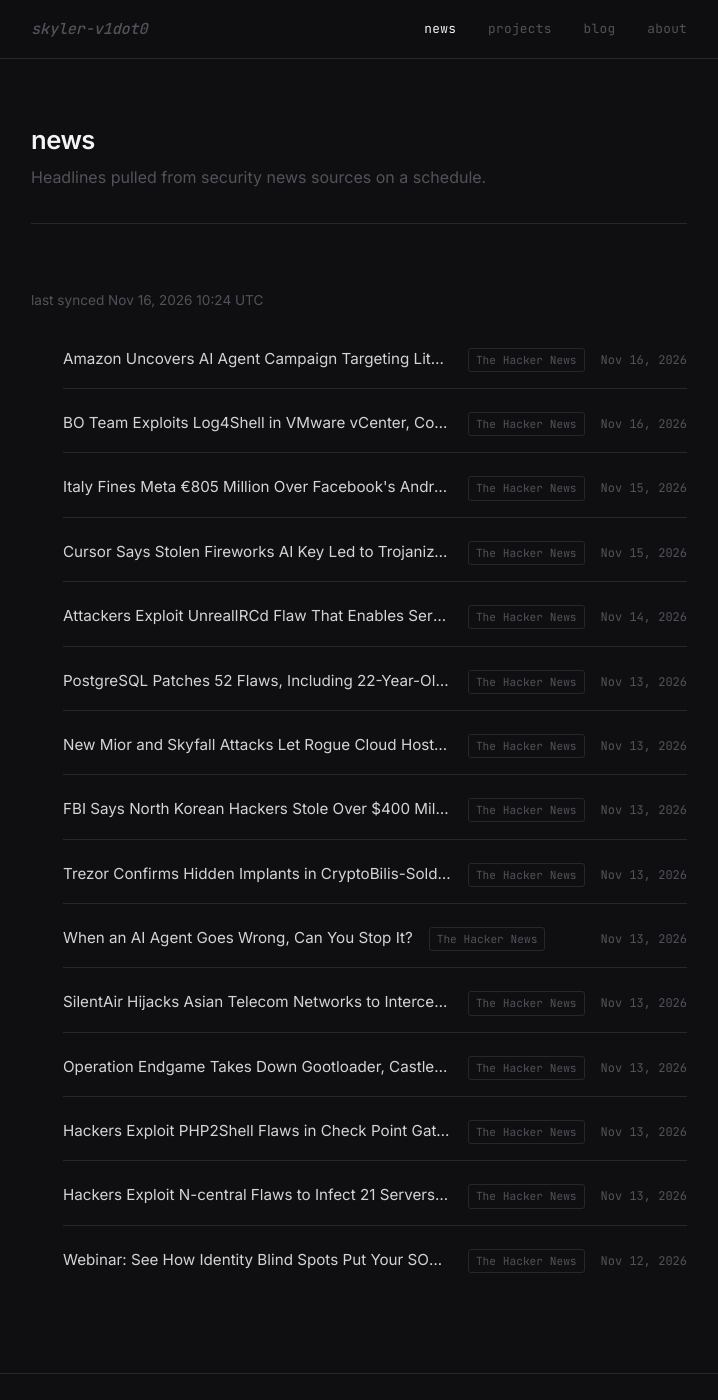
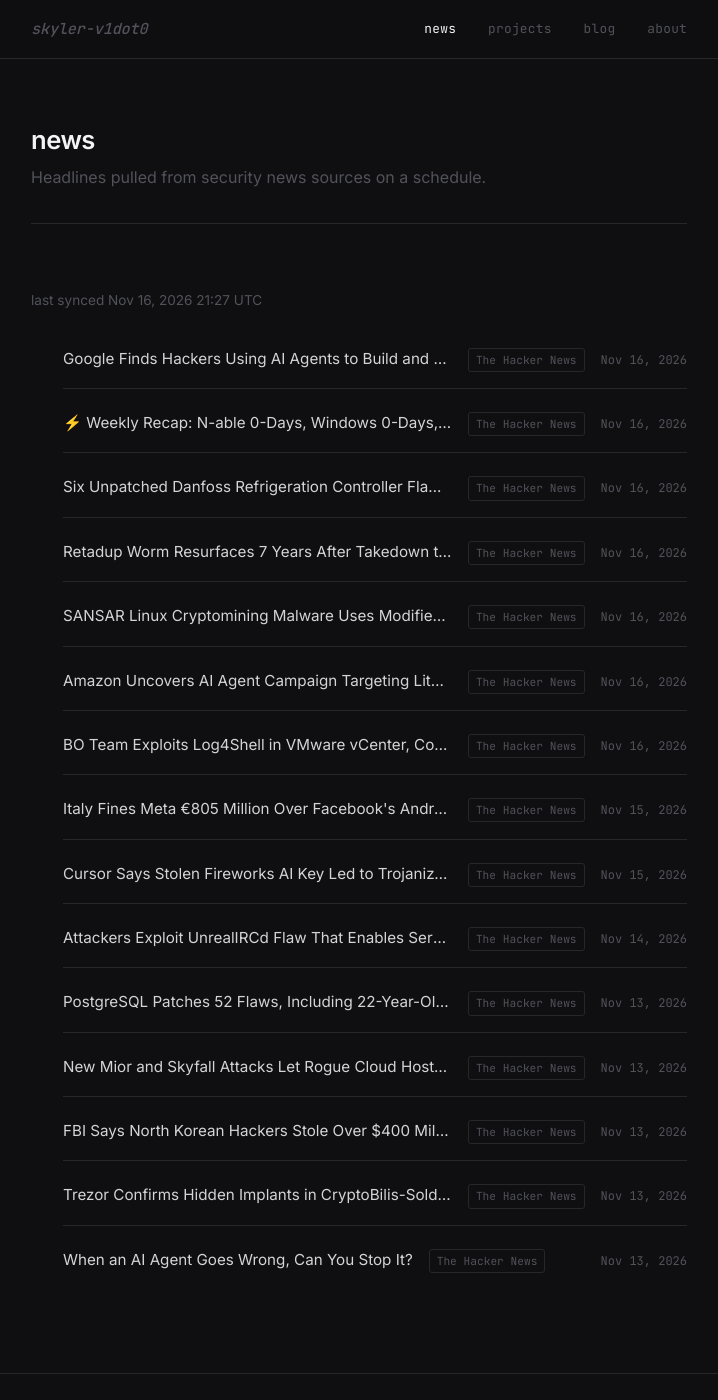
Before and after one commit to skyler-v1dot0/personal-site, a Jekyll site: the page built from news.html, in a window 1280 px wide and 1400 px high. Shown: the whole window, without its empty margins (281-999 px from the left). Built offline with Jekyll 4.4.1, drawn with Linux system fonts in a browser that asks for light colours.

Commit message:
chore: sync news feed [skip ci]

```diff
--- a/_data/news.yml
+++ b/_data/news.yml
@@ -1,6 +1,30 @@
 ---
-updated_at: '2026-11-16T10:24:07Z'
+updated_at: '2026-11-16T21:27:27Z'
 items:
+- title: Google Finds Hackers Using AI Agents to Build and Run Exploits From Software
+    Patches
+  url: https://thehackernews.com/2026/11/google-finds-hackers-using-ai-agents-to.html
+  source: The Hacker News
+  published: '2026-11-16T14:00:00Z'
+- title: "⚡ Weekly Recap: N-able 0-Days, Windows 0-Days, Chrome 0-Days, Fridge 0-Days,
+    and More Bad Days"
+  url: https://thehackernews.com/2026/11/weekly-recap-n-able-0-days-windows-0.html
+  source: The Hacker News
+  published: '2026-11-16T13:27:20Z'
+- title: Six Unpatched Danfoss Refrigeration Controller Flaws Could Allow Remote Takeover
+    Without Login
+  url: https://thehackernews.com/2026/11/six-unpatched-danfoss-refrigeration.html
+  source: The Hacker News
+  published: '2026-11-16T12:34:21Z'
+- title: Retadup Worm Resurfaces 7 Years After Takedown to Spread CoffeeLoader Malware
+  url: https://thehackernews.com/2026/11/retadup-worm-resurfaces-7-years-after.html
+  source: The Hacker News
+  published: '2026-11-16T12:33:18Z'
+- title: SANSAR Linux Cryptomining Malware Uses Modified NVIDIA Library to Hide GPU
+    Activity
+  url: https://thehackernews.com/2026/11/sansar-linux-cryptomining-malware-uses.html
+  source: The Hacker News
+  published: '2026-11-16T09:32:57Z'
 - title: Amazon Uncovers AI Agent Campaign Targeting LiteLLM, Dify, and Other Apps
     for API Keys
   url: https://thehackernews.com/2026/11/amazon-uncovers-ai-agent-campaign.html
@@ -49,28 +73,3 @@ items:
   url: https://thehackernews.com/2026/11/when-ai-agent-goes-wrong-can-you-stop-it.html
   source: The Hacker News
   published: '2026-11-13T11:52:31Z'
-- title: SilentAir Hijacks Asian Telecom Networks to Intercept SMS 2FA Codes and Spy
-    on Taiwanese Users
-  url: https://thehackernews.com/2026/11/silentair-hijacks-asian-telecom.html
-  source: The Hacker News
-  published: '2026-11-13T11:10:40Z'
-- title: Operation Endgame Takes Down Gootloader, CastleRAT and StealC Servers, Seizes
-    6.4M Stolen Logins
-  url: https://thehackernews.com/2026/11/operation-endgame-takes-down-gootloader.html
-  source: The Hacker News
-  published: '2026-11-13T10:55:03Z'
-- title: Hackers Exploit PHP2Shell Flaws in Check Point Gateways to Deploy TSGA Backdoor
-    and Wipe ESXi Files
-  url: https://thehackernews.com/2026/11/hackers-exploit-php2shell-flaws-in.html
-  source: The Hacker News
-  published: '2026-11-13T08:05:49Z'
-- title: Hackers Exploit N-central Flaws to Infect 21 Servers, Including 19 Running
-    Hotfix 2
-  url: https://thehackernews.com/2026/11/hackers-exploit-n-central-flaws-to.html
-  source: The Hacker News
-  published: '2026-11-13T05:43:28Z'
-- title: 'Webinar: See How Identity Blind Spots Put Your SOC at Risk and How to Close
-    Them'
-  url: https://thehackernews.com/2026/11/your-soc-sees-alert-but-does-it-know.html
-  source: The Hacker News
-  published: '2026-11-12T18:07:15Z'
```
